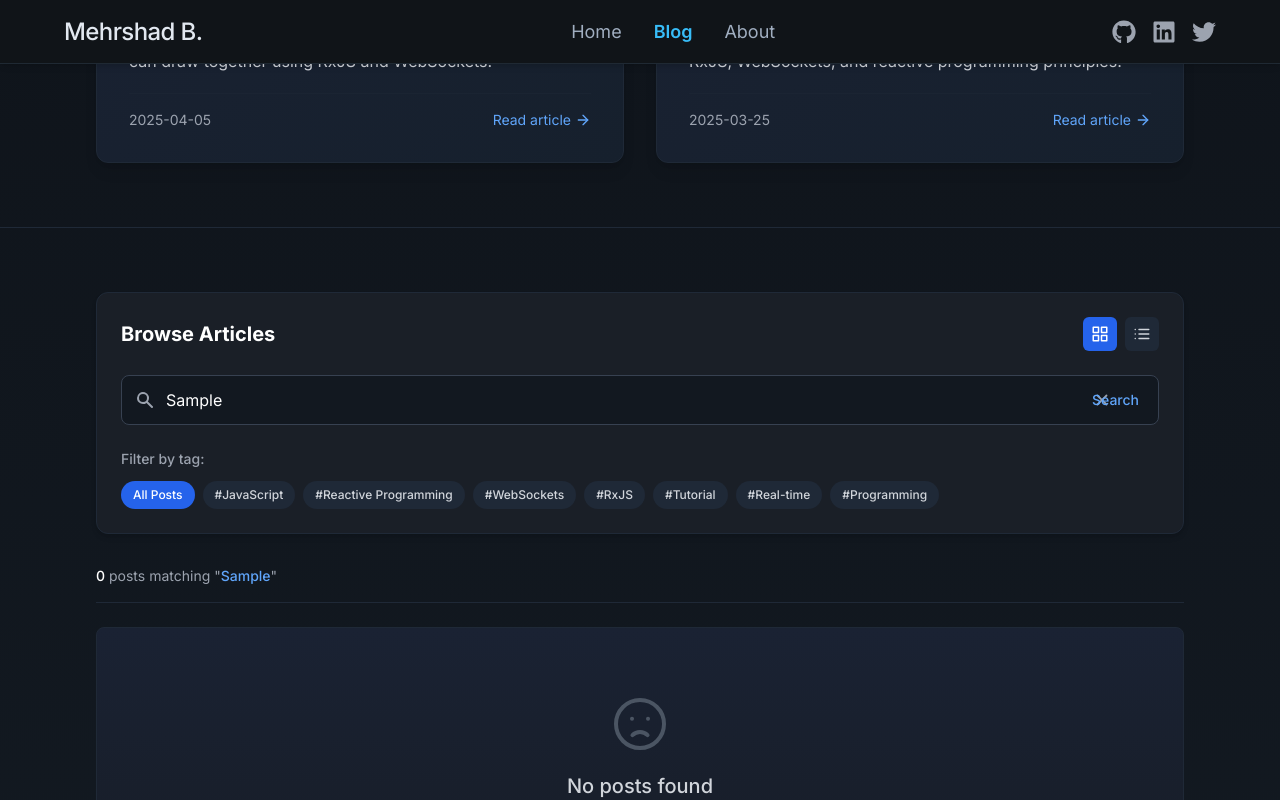
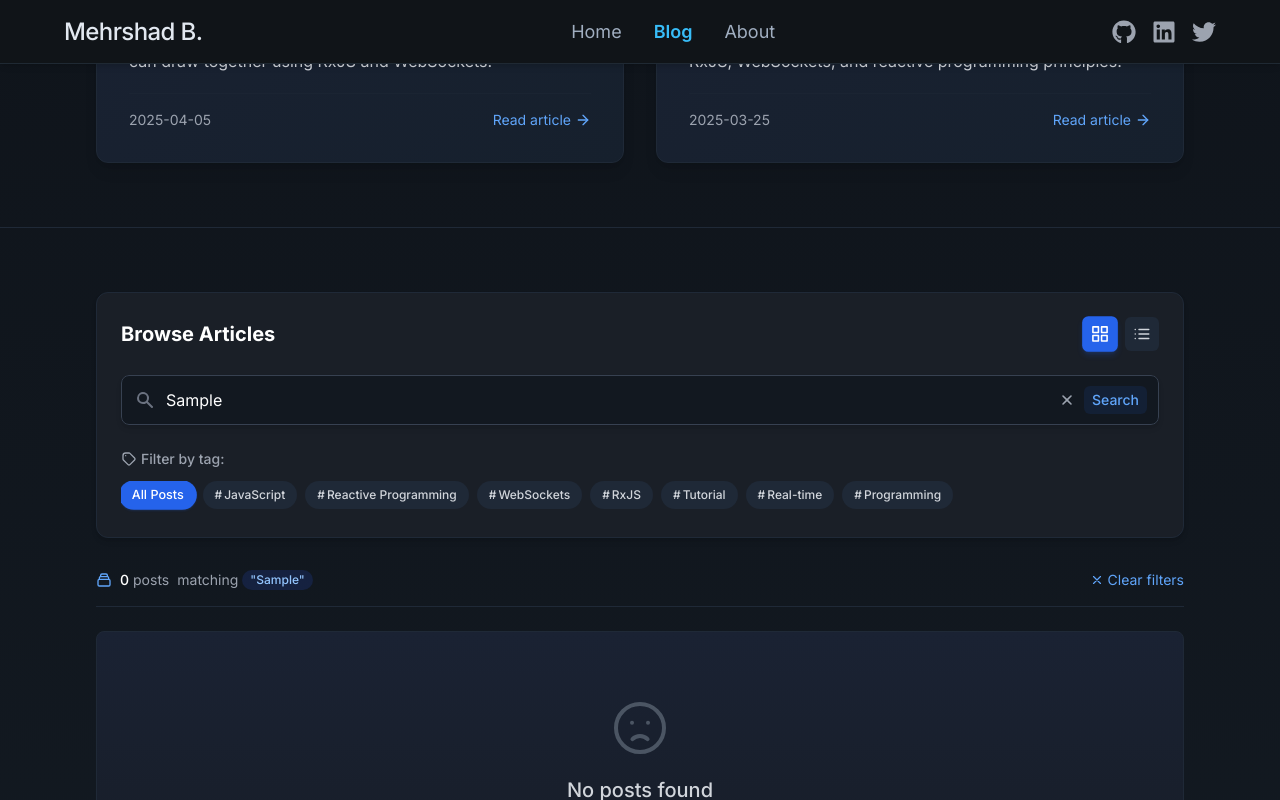
Before and after one commit to ducksonmoon/ducksonmoon.github.io, a Next.js app: page /blog in a window 1280 px wide. Both pictures are taken after typing "Sample" into the empty fields and a click on the button "Search". Shown: the part 681-1481 px from the top of the page. Built offline with nearby package versions, Linux system fonts and the light colour scheme.

Commit message:
Fix: search box

```diff
--- a/src/app/globals.css
+++ b/src/app/globals.css
@@ -597,3 +597,30 @@ details[open] summary::after {
 .light-mode .toc-container::-webkit-scrollbar-thumb {
   background-color: rgba(59, 130, 246, 0.3);
 }
+
+/* Custom scrollbar for tag list and other elements */
+.custom-scrollbar::-webkit-scrollbar {
+  width: 4px;
+  height: 4px;
+}
+
+.custom-scrollbar::-webkit-scrollbar-track {
+  background: transparent;
+}
+
+.custom-scrollbar::-webkit-scrollbar-thumb {
+  background-color: rgba(96, 165, 250, 0.3);
+  border-radius: 4px;
+}
+
+.custom-scrollbar::-webkit-scrollbar-thumb:hover {
+  background-color: rgba(96, 165, 250, 0.5);
+}
+
+.light-mode .custom-scrollbar::-webkit-scrollbar-thumb {
+  background-color: rgba(59, 130, 246, 0.3);
+}
+
+.light-mode .custom-scrollbar::-webkit-scrollbar-thumb:hover {
+  background-color: rgba(59, 130, 246, 0.5);
+}
--- a/src/components/BlogList.tsx
+++ b/src/components/BlogList.tsx
@@ -36,17 +36,17 @@ export default function BlogList({ posts }: { posts: Post[] }) {
   return (
     <div>
       {/* Search and Filter Section */}
-      <div className="mb-8 bg-[#1a1f27] rounded-xl p-6 border border-gray-800 shadow-md">
-        <div className="sm:flex sm:items-center sm:justify-between sm:mb-6">
+      <div className="mb-8 bg-[#1a1f27] rounded-xl p-5 sm:p-6 border border-gray-800 shadow-md">
+        <div className="flex flex-col sm:flex-row sm:items-center sm:justify-between sm:mb-6">
           <h2 className="text-xl font-bold text-white mb-4 sm:mb-0">Browse Articles</h2>
 
           {/* View Mode Selector */}
           <div className="flex items-center space-x-2 mb-4 sm:mb-0">
             <button
               onClick={() => setDisplayMode("grid")}
-              className={`p-2 rounded-md transition-colors ${
+              className={`p-2 rounded-md transition-all duration-200 ${
                 displayMode === "grid"
-                  ? "bg-blue-600 text-white"
+                  ? "bg-blue-600 text-white shadow-md shadow-blue-600/20 scale-105"
                   : "bg-gray-800 text-gray-300 hover:bg-gray-700"
               }`}
               aria-label="Grid view"
@@ -58,11 +58,12 @@ export default function BlogList({ posts }: { posts: Post[] }) {
                 <rect x="3" y="14" width="7" height="7"></rect>
               </svg>
             </button>
+
             <button
               onClick={() => setDisplayMode("list")}
-              className={`p-2 rounded-md transition-colors ${
+              className={`p-2 rounded-md transition-all duration-200 ${
                 displayMode === "list"
-                  ? "bg-blue-600 text-white"
+                  ? "bg-blue-600 text-white shadow-md shadow-blue-600/20 scale-105"
                   : "bg-gray-800 text-gray-300 hover:bg-gray-700"
               }`}
               aria-label="List view"
@@ -86,13 +87,18 @@ export default function BlogList({ posts }: { posts: Post[] }) {
 
         {/* Tags */}
         <div>
-          <h3 className="text-sm text-gray-400 mb-3 font-medium">Filter by tag:</h3>
-          <div className="flex flex-wrap gap-2">
+          <h3 className="text-sm text-gray-400 mb-3 font-medium flex items-center">
+            <svg xmlns="http://www.w3.org/2000/svg" className="h-4 w-4 mr-1" fill="none" viewBox="0 0 24 24" stroke="currentColor">
+              <path strokeLinecap="round" strokeLinejoin="round" strokeWidth={2} d="M7 7h.01M7 3h5c.512 0 1.024.195 1.414.586l7 7a2 2 0 010 2.828l-7 7a2 2 0 01-2.828 0l-7-7A1.994 1.994 0 013 12V7a4 4 0 014-4z" />
+            </svg>
+            Filter by tag:
+          </h3>
+          <div className="flex flex-wrap gap-2 max-h-[140px] overflow-y-auto pr-1 pb-1 custom-scrollbar">
             <button
               onClick={() => setSelectedTag(null)}
               className={`px-3 py-1.5 rounded-full text-xs font-medium transition-all duration-200 ${
                 !selectedTag
-                  ? "bg-blue-600 text-white hover:bg-blue-700"
+                  ? "bg-blue-600 text-white hover:bg-blue-700 shadow-sm shadow-blue-600/20 scale-105"
                   : "bg-gray-800 text-gray-300 hover:bg-gray-700"
               }`}
             >
@@ -102,13 +108,13 @@ export default function BlogList({ posts }: { posts: Post[] }) {
               <button
                 key={tag}
                 onClick={() => setSelectedTag(tag)}
-                className={`px-3 py-1.5 rounded-full text-xs font-medium transition-all duration-200 ${
+                className={`px-3 py-1.5 rounded-full text-xs font-medium transition-all duration-200 flex items-center ${
                   selectedTag === tag
-                    ? "bg-blue-600 text-white hover:bg-blue-700"
+                    ? "bg-blue-600 text-white hover:bg-blue-700 shadow-sm shadow-blue-600/20 scale-105"
                     : "bg-gray-800 text-gray-300 hover:bg-gray-700"
                 }`}
               >
-                #{tag}
+                <span className="mr-0.5">#</span>{tag}
               </button>
             ))}
           </div>
@@ -116,12 +122,42 @@ export default function BlogList({ posts }: { posts: Post[] }) {
       </div>
 
       {/* Post Count */}
-      <div className="mb-6 pb-4 border-b border-gray-800 text-gray-400 text-sm flex items-center justify-between">
-        <div>
-          <span className="font-medium text-white">{filteredPosts.length}</span> {filteredPosts.length === 1 ? 'post' : 'posts'}
-          {selectedTag && <span className="ml-1">tagged with <span className="text-blue-400 font-medium">#{selectedTag}</span></span>}
-          {searchQuery && <span className="ml-1">matching "<span className="text-blue-400 font-medium">{searchQuery}</span>"</span>}
+      <div className="mb-6 pb-4 border-b border-gray-800 text-gray-400 text-sm flex flex-wrap items-center justify-between">
+        <div className="flex items-center">
+          <svg xmlns="http://www.w3.org/2000/svg" className="h-4 w-4 mr-2 text-blue-400" fill="none" viewBox="0 0 24 24" stroke="currentColor">
+            <path strokeLinecap="round" strokeLinejoin="round" strokeWidth={2} d="M19 11H5m14 0a2 2 0 012 2v6a2 2 0 01-2 2H5a2 2 0 01-2-2v-6a2 2 0 012-2m14 0V9a2 2 0 00-2-2M5 11V9a2 2 0 012-2m0 0V5a2 2 0 012-2h6a2 2 0 012 2v2M7 7h10" />
+          </svg>
+          <span className="font-medium text-white">{filteredPosts.length}</span>
+          <span className="ml-1">{filteredPosts.length === 1 ? 'post' : 'posts'}</span>
+          {selectedTag && (
+            <div className="flex items-center ml-2">
+              <span>tagged with</span>
+              <span className="ml-1 px-2 py-0.5 bg-blue-900/30 text-blue-300 rounded-full text-xs font-medium flex items-center">
+                <span className="mr-0.5">#</span>{selectedTag}
+              </span>
+            </div>
+          )}
+          {searchQuery && (
+            <div className="flex items-center ml-2">
+              <span>matching</span>
+              <span className="ml-1 px-2 py-0.5 bg-blue-900/30 text-blue-300 rounded-full text-xs font-medium">
+                "{searchQuery}"
+              </span>
+            </div>
+          )}
         </div>
+
+        {(selectedTag || searchQuery) && (
+          <button
+            onClick={() => { setSelectedTag(null); setSearchQuery(""); }}
+            className="mt-2 sm:mt-0 text-sm text-blue-400 hover:text-blue-300 transition-colors flex items-center"
+          >
+            <svg xmlns="http://www.w3.org/2000/svg" className="h-3.5 w-3.5 mr-1" fill="none" viewBox="0 0 24 24" stroke="currentColor">
+              <path strokeLinecap="round" strokeLinejoin="round" strokeWidth={2} d="M6 18L18 6M6 6l12 12" />
+            </svg>
+            Clear filters
+          </button>
+        )}
       </div>
 
       {/* Posts Grid/List */}
--- a/src/components/BlogSearch.tsx
+++ b/src/components/BlogSearch.tsx
@@ -1,6 +1,6 @@
 "use client";
 
-import { useState } from "react";
+import { useState, useEffect } from "react";
 import { HiSearch, HiX } from "react-icons/hi";
 
 interface BlogSearchProps {
@@ -10,6 +10,19 @@ interface BlogSearchProps {
 export default function BlogSearch({ onSearch }: BlogSearchProps) {
   const [searchQuery, setSearchQuery] = useState("");
   const [isFocused, setIsFocused] = useState(false);
+  const [isMobile, setIsMobile] = useState(false);
+
+  useEffect(() => {
+    const checkMobile = () => {
+      setIsMobile(window.innerWidth < 640);
+    };
+
+    checkMobile();
+
+    window.addEventListener('resize', checkMobile);
+
+    return () => window.removeEventListener('resize', checkMobile);
+  }, []);
 
   const handleSearch = (e: React.FormEvent) => {
     e.preventDefault();
@@ -23,11 +36,15 @@ export default function BlogSearch({ onSearch }: BlogSearchProps) {
 
   return (
     <form onSubmit={handleSearch} className="w-full max-w-full">
-      <div className={`relative transition-all duration-300 ${isFocused ? 'ring-2 ring-blue-500' : ''}`}>
+      <div
+        className={`relative transition-all duration-300 rounded-lg overflow-hidden
+        ${isFocused ? 'ring-2 ring-blue-500 shadow-lg shadow-blue-500/20' : 'shadow-md'}
+        ${isFocused ? 'scale-[1.01]' : 'scale-100'}`}
+      >
         <input
           type="text"
-          placeholder="Search posts by title, description, or tags..."
-          className="w-full px-4 py-3 pl-11 pr-12 text-base bg-[#121820] border border-gray-700 rounded-lg text-white placeholder-gray-500 focus:outline-none transition-all duration-200 focus:border-blue-600"
+          placeholder={isMobile ? "Search posts..." : "Search posts by title, description, or tags..."}
+          className="w-full px-4 py-3 pl-11 pr-16 text-base bg-[#121820] border border-gray-700 rounded-lg text-white placeholder-gray-500 focus:outline-none transition-all duration-200 focus:border-blue-600"
           value={searchQuery}
           onChange={(e) => setSearchQuery(e.target.value)}
           onFocus={() => setIsFocused(true)}
@@ -35,27 +52,30 @@ export default function BlogSearch({ onSearch }: BlogSearchProps) {
           aria-label="Search posts"
         />
 
-        <div className="absolute left-3.5 top-1/2 transform -translate-y-1/2 text-gray-400">
-          <HiSearch size={20} />
+        <div className="absolute left-3.5 top-1/2 transform -translate-y-1/2 text-gray-400 flex items-center justify-center">
+          <HiSearch className={`transition-all duration-300 ${isFocused ? 'text-blue-400' : 'text-gray-500'}`} size={20} />
         </div>
 
         {searchQuery && (
           <button
             type="button"
             onClick={clearSearch}
-            className="absolute right-12 top-1/2 transform -translate-y-1/2 text-gray-400 hover:text-gray-300 transition-colors"
+            className="absolute right-16 sm:right-20 top-1/2 transform -translate-y-1/2 text-gray-400 hover:text-white transition-colors p-1 hover:bg-gray-700 rounded-full"
             aria-label="Clear search"
           >
-            <HiX size={18} />
+            <HiX size={16} />
           </button>
         )}
 
         <button
           type="submit"
-          className="absolute right-3 top-1/2 transform -translate-y-1/2 px-2 py-1 text-sm font-medium text-blue-400 hover:text-blue-300 transition-colors focus:outline-none"
+          className={`absolute right-3 top-1/2 transform -translate-y-1/2 px-2 py-1 text-sm font-medium rounded-md bg-blue-600/10
+          ${isFocused ? 'text-blue-300 hover:bg-blue-600/20' : 'text-blue-400 hover:bg-blue-600/20'}
+          transition-all duration-200 focus:outline-none`}
           aria-label="Submit search"
         >
-          Search
+          <span className="hidden sm:inline">Search</span>
+          <HiSearch className="sm:hidden" size={16} />
         </button>
       </div>
     </form>
```
